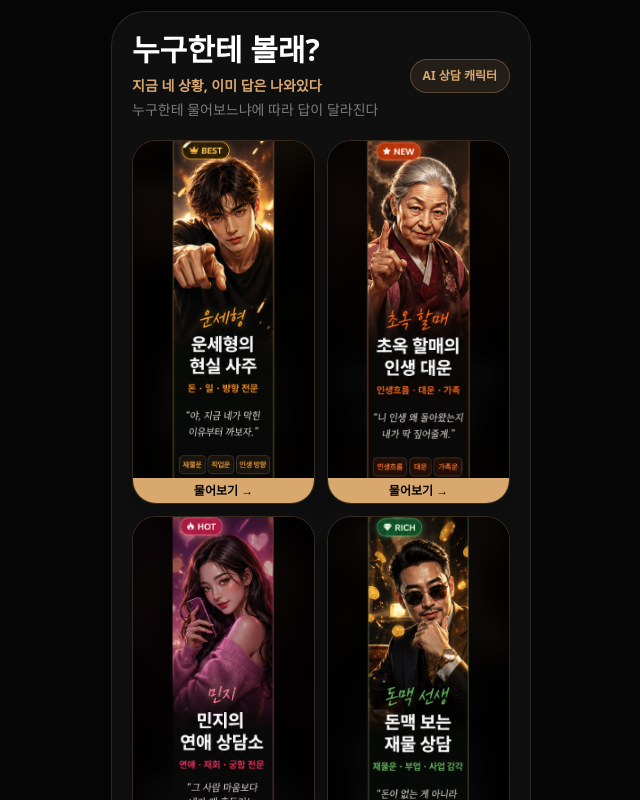
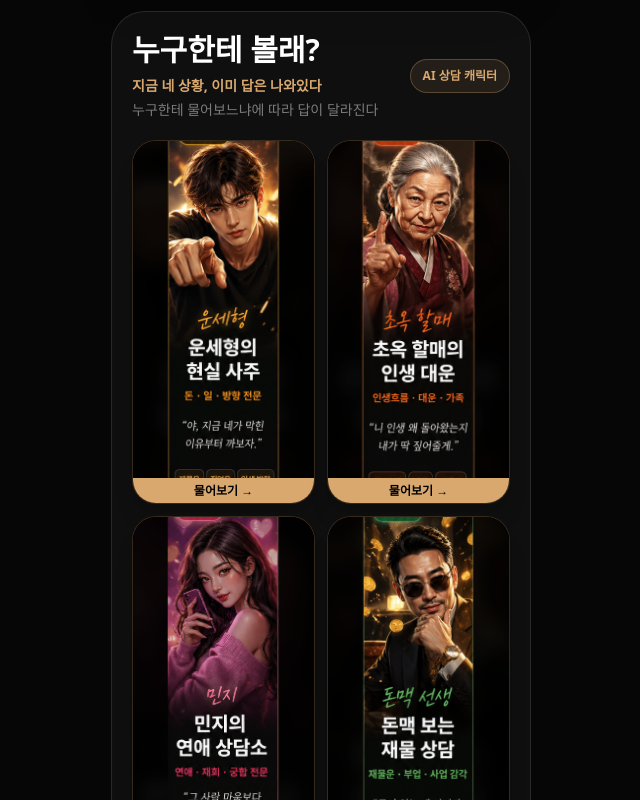
Before and after one commit to kkokku0/fortune-app, a Next.js app: page / in a window 1280 px wide. Shown: the part 660-1460 px from the top of the page, without its empty margins (319-959 px from the left). Built offline with nearby package versions, Linux system fonts and the light colour scheme.

Commit message:
improve character card focus

```diff
--- a/app/page.tsx
+++ b/app/page.tsx
@@ -412,18 +412,18 @@ function CharacterCardView({ card, onSelect }: { card: Character; onSelect: () =
           src={card.image}
           alt=""
           aria-hidden="true"
-          className="absolute inset-0 h-full w-full scale-110 object-cover opacity-20 blur-md"
+          className="absolute inset-0 h-full w-full scale-110 object-cover opacity-10 blur-sm"
           onError={(event) => {
             event.currentTarget.style.display = "none";
           }}
         />
 
-        <div className="absolute inset-0 bg-black/60" />
+        <div className="absolute inset-0 bg-black/25" />
 
         <img
           src={card.image}
           alt={card.title}
-          className="relative z-10 h-full w-full scale-105 object-contain"
+          className="relative z-10 h-full w-full scale-[1.15] object-contain"
           onError={(event) => {
             event.currentTarget.style.display = "none";
           }}
```
